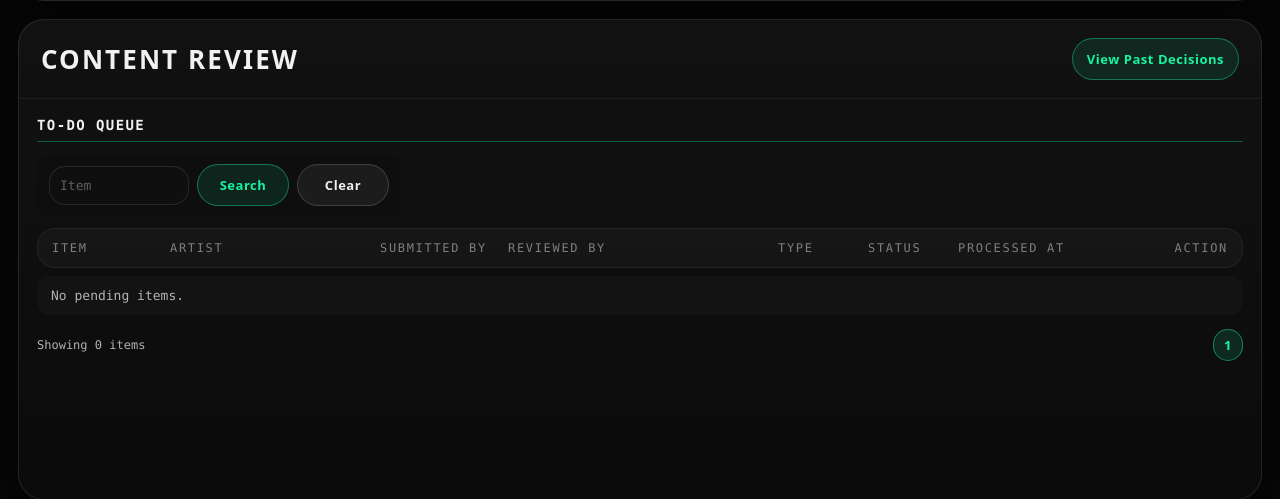
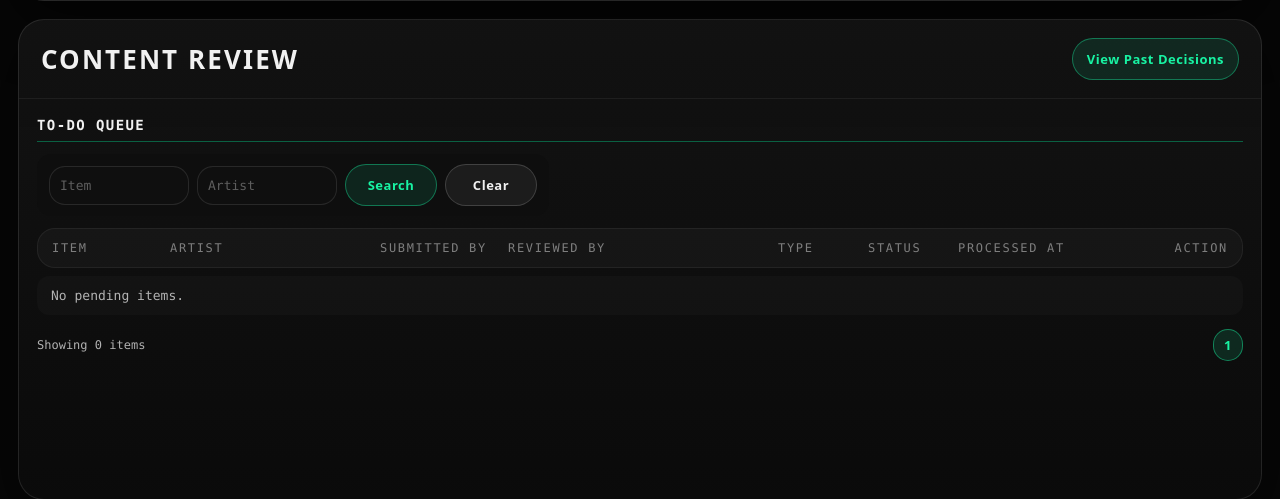
Before and after one commit to Sherry-max33/musicbox-spotify-database, a Flask app: page /admin in a window 1280 px wide. Shown: the part 594-1093 px from the top of the page. Run offline with Flask 3, Linux system fonts and the light colour scheme; data that the repository does not hold is empty; some libraries are stand-ins or nearby versions.

Commit message:
Optimize UX

```diff
--- a/app/app.py
+++ b/app/app.py
@@ -1812,8 +1812,9 @@ def _admin_users(cur):
     ]
 
 
-def _admin_pending_count(cur, q=None):
+def _admin_pending_count(cur, q=None, q_artist=None):
     q = (q or "").strip()
+    q_artist = (q_artist or "").strip()
     params = []
     cond_track = ""
     cond_album = ""
@@ -1824,6 +1825,12 @@ def _admin_pending_count(cur, q=None):
         cond_album = " AND a.album_name ILIKE %s"
         cond_artist = " AND ar.artist_name ILIKE %s"
         params.extend([like, like, like])
+    if q_artist:
+        like_artist = "%" + q_artist + "%"
+        cond_track += " AND EXISTS (SELECT 1 FROM track_artist ta JOIN artists ar2 ON ar2.artist_id = ta.artist_id WHERE ta.track_id = t.track_id AND ar2.artist_name ILIKE %s)"
+        cond_album += " AND EXISTS (SELECT 1 FROM album_tracks at JOIN track_artist ta ON at.track_id = ta.track_id JOIN artists ar2 ON ar2.artist_id = ta.artist_id WHERE at.album_id = a.album_id AND ar2.artist_name ILIKE %s)"
+        cond_artist += " AND ar.artist_name ILIKE %s"
+        params.extend([like_artist, like_artist, like_artist])
     cur.execute(
         f"""
         WITH pending AS (
@@ -1847,8 +1854,9 @@ def _admin_pending_count(cur, q=None):
     return int(row[0] or 0) if row else 0
 
 
-def _admin_pending_fetch(cur, q=None, limit=20, offset=0):
+def _admin_pending_fetch(cur, q=None, q_artist=None, limit=20, offset=0):
     q = (q or "").strip()
+    q_artist = (q_artist or "").strip()
     params = []
     cond_track = ""
     cond_album = ""
@@ -1859,6 +1867,12 @@ def _admin_pending_fetch(cur, q=None, limit=20, offset=0):
         cond_album = " AND a.album_name ILIKE %s"
         cond_artist = " AND ar.artist_name ILIKE %s"
         params.extend([like, like, like])
+    if q_artist:
+        like_artist = "%" + q_artist + "%"
+        cond_track += " AND EXISTS (SELECT 1 FROM track_artist ta JOIN artists ar2 ON ar2.artist_id = ta.artist_id WHERE ta.track_id = t.track_id AND ar2.artist_name ILIKE %s)"
+        cond_album += " AND EXISTS (SELECT 1 FROM album_tracks at JOIN track_artist ta ON at.track_id = ta.track_id JOIN artists ar2 ON ar2.artist_id = ta.artist_id WHERE at.album_id = a.album_id AND ar2.artist_name ILIKE %s)"
+        cond_artist += " AND ar.artist_name ILIKE %s"
+        params.extend([like_artist, like_artist, like_artist])
     cur.execute(
         f"""
         WITH pending AS (
@@ -2304,6 +2318,7 @@ def admin():
     pending = []
     history = []
     q_pending = (request.args.get("q_pending") or "").strip()
+    q_pending_artist = (request.args.get("q_pending_artist") or "").strip()
     q_history = (request.args.get("q_history") or "").strip()
     q_history_artist = (request.args.get("q_history_artist") or "").strip()
     history_type = (request.args.get("history_type") or "all").strip().lower()
@@ -2322,12 +2337,12 @@ def admin():
     with get_conn() as conn:
         with conn.cursor() as cur:
             users = _admin_users(cur)
-            total_pending = _admin_pending_count(cur, q=q_pending)
+            total_pending = _admin_pending_count(cur, q=q_pending, q_artist=q_pending_artist or None)
             last_page_pending = max(1, (total_pending + page_size - 1) // page_size) if total_pending else 1
             if page_pending > last_page_pending:
                 page_pending = last_page_pending
             offset_pending = (page_pending - 1) * page_size
-            pending = _admin_pending_fetch(cur, q=q_pending, limit=page_size, offset=offset_pending)
+            pending = _admin_pending_fetch(cur, q=q_pending, q_artist=q_pending_artist or None, limit=page_size, offset=offset_pending)
 
             if show_history:
                 total_history = _admin_history_count(cur, q=q_history, q_artist=q_history_artist or None, type_filter=history_type)
@@ -2373,6 +2388,7 @@ def admin():
         history_page_window=history_page_window,
         page_size=page_size,
         q_pending=q_pending,
+        q_pending_artist=q_pending_artist,
         q_history=q_history,
         q_history_artist=q_history_artist,
         show_history=show_history,
--- a/app/templates/admin_panel.html
+++ b/app/templates/admin_panel.html
@@ -548,12 +548,14 @@
         <div class="reviewSubtitle">To-do Queue</div>
         <form method="get" action="{{ url_for('admin', _anchor='contentReview') }}" class="searchRow">
           <input type="hidden" name="q_history" value="{{ q_history }}" />
+          <input type="hidden" name="q_history_artist" value="{{ q_history_artist }}" />
           <input type="hidden" name="page_history" value="{{ page_history }}" />
           <input type="hidden" name="history_type" value="{{ history_type or 'all' }}" />
           <input type="hidden" name="history_open" id="historyOpenPending" value="{{ '1' if show_history else '' }}" />
           <input class="input searchSmall" name="q_pending" value="{{ q_pending }}" placeholder="Item" autocomplete="off" />
+          <input class="input searchSmall" name="q_pending_artist" value="{{ q_pending_artist }}" placeholder="Artist" autocomplete="off" />
           <button type="submit" class="btn">Search</button>
-          <a href="{{ url_for('admin', q_pending='', q_history=q_history or '', page_pending=1, page_history=page_history, history_open='1' if show_history else '', history_type=history_type or 'all', _anchor='contentReview') }}" class="btn btnNeutral" style="text-decoration:none;">Clear</a>
+          <a href="{{ url_for('admin', q_pending='', q_pending_artist='', q_history=q_history or '', q_history_artist=q_history_artist or '', page_pending=1, page_history=page_history, history_open='1' if show_history else '', history_type=history_type or 'all', _anchor='contentReview') }}" class="btn btnNeutral" style="text-decoration:none;">Clear</a>
         </form>
         <div class="reviewGridHeader">
           <div>Item</div>
@@ -610,13 +612,13 @@
           </div>
           <div class="page-links" style="display:flex;gap:6px;align-items:center;font-family:var(--mono);font-size:12px;">
             {% if page_pending > 1 %}
-            <a href="{{ url_for('admin', q_pending=q_pending or '', q_history=q_history or '', page_pending=page_pending - 1, page_history=page_history, history_open='1' if show_history else '', history_type=history_type or 'all', _anchor='contentReview') }}" class="btn btnNeutral" style="min-width:0;padding:6px 10px;">Prev</a>
+            <a href="{{ url_for('admin', q_pending=q_pending or '', q_pending_artist=q_pending_artist or '', q_history=q_history or '', q_history_artist=q_history_artist or '', page_pending=page_pending - 1, page_history=page_history, history_open='1' if show_history else '', history_type=history_type or 'all', _anchor='contentReview') }}" class="btn btnNeutral" style="min-width:0;padding:6px 10px;">Prev</a>
             {% endif %}
             {% for p in pending_page_window %}
-            <a href="{{ url_for('admin', q_pending=q_pending or '', q_history=q_history or '', page_pending=p, page_history=page_history, history_open='1' if show_history else '', history_type=history_type or 'all', _anchor='contentReview') }}" class="btn btnNeutral{% if p == page_pending %} btnAccent{% endif %}" style="min-width:0;padding:6px 10px;">{{ p }}</a>
+            <a href="{{ url_for('admin', q_pending=q_pending or '', q_pending_artist=q_pending_artist or '', q_history=q_history or '', q_history_artist=q_history_artist or '', page_pending=p, page_history=page_history, history_open='1' if show_history else '', history_type=history_type or 'all', _anchor='contentReview') }}" class="btn btnNeutral{% if p == page_pending %} btnAccent{% endif %}" style="min-width:0;padding:6px 10px;">{{ p }}</a>
             {% endfor %}
             {% if page_pending < pending_last_page %}
-            <a href="{{ url_for('admin', q_pending=q_pending or '', q_history=q_history or '', page_pending=page_pending + 1, page_history=page_history, history_open='1' if show_history else '', history_type=history_type or 'all', _anchor='contentReview') }}" class="btn btnNeutral" style="min-width:0;padding:6px 10px;">Next</a>
+            <a href="{{ url_for('admin', q_pending=q_pending or '', q_pending_artist=q_pending_artist or '', q_history=q_history or '', q_history_artist=q_history_artist or '', page_pending=page_pending + 1, page_history=page_history, history_open='1' if show_history else '', history_type=history_type or 'all', _anchor='contentReview') }}" class="btn btnNeutral" style="min-width:0;padding:6px 10px;">Next</a>
             {% endif %}
           </div>
         </div>
@@ -626,6 +628,7 @@
         <div class="reviewSubtitle">Review History</div>
         <form method="get" action="{{ url_for('admin', _anchor='contentReview') }}" class="searchRow">
           <input type="hidden" name="q_pending" value="{{ q_pending }}" />
+          <input type="hidden" name="q_pending_artist" value="{{ q_pending_artist }}" />
           <input type="hidden" name="page_pending" value="{{ page_pending }}" />
           <input type="hidden" name="history_open" id="historyOpenHistory" value="{{ '1' if show_history else '' }}" />
           <input class="input searchSmall" name="q_history" value="{{ q_history }}" placeholder="Item" autocomplete="off" />
```
